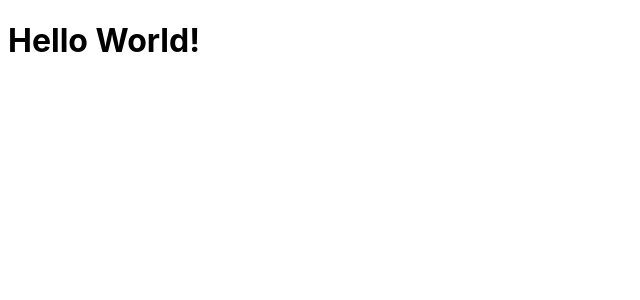
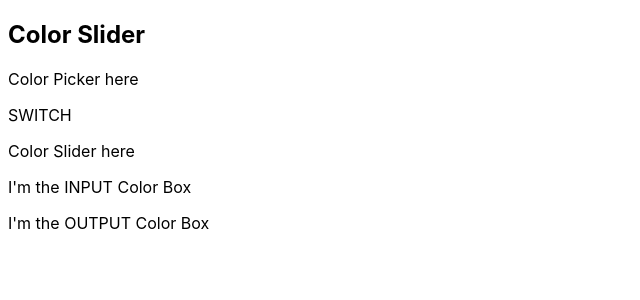
Before and after one commit to STLnick/react-color-slider, a React (Create React App) app: page / in a window 1280 px wide. Shown: the top 300 px of the page, without its empty margins (0-640 px from the left). Built offline with nearby package versions, Linux system fonts and the light colour scheme.

Commit message:
:construction: Setup basic components, imports and exports

```diff
--- a/src/App.js
+++ b/src/App.js
@@ -1,8 +1,11 @@
 import React from 'react';
+
+import { ColorTool } from './components'
+
 import './App.css';
 
 export const App = () => {
   return (
-    <h1>Hello World!</h1>
+    <ColorTool />
   );
 }
--- /dev/null
+++ b/src/components/ColorTool/ColorDisplayBox/index.js
@@ -0,0 +1,8 @@
+import React from 'react'
+
+export const ColorDisplayBox = ({ purpose }) => {
+
+  return (
+    <p>I'm the {purpose} Color Box</p>
+  )
+}
--- /dev/null
+++ b/src/components/ColorTool/ColorPicker/index.js
@@ -0,0 +1,8 @@
+import React from 'react'
+
+export const ColorPicker = () => {
+
+  return (
+    <p>Color Picker here</p>
+  )
+}
--- /dev/null
+++ b/src/components/ColorTool/ColorSlider/index.js
@@ -0,0 +1,8 @@
+import React from 'react'
+
+export const ColorSlider = () => {
+
+  return (
+    <p>Color Slider here</p>
+  )
+}
--- /dev/null
+++ b/src/components/ColorTool/Switch/index.js
@@ -0,0 +1,8 @@
+import React from 'react'
+
+export const Switch = () => {
+
+  return (
+    <p>SWITCH</p>
+  )
+}
--- /dev/null
+++ b/src/components/ColorTool/index.js
@@ -0,0 +1,22 @@
+import React, { useState } from 'react'
+
+import { ColorDisplayBox } from './ColorDisplayBox'
+import { ColorPicker } from './ColorPicker'
+import { ColorSlider } from './ColorSlider'
+import { Switch } from './Switch'
+
+export const ColorTool = () => {
+  const [shouldLighten, setShouldLighten] = useState(true)
+  const [sliderValue, setSliderValue] = useState(0)
+
+  return (
+    <div>
+      <h2>Color Slider</h2>
+      <ColorPicker />
+      <Switch />
+      <ColorSlider />
+      <ColorDisplayBox purpose="INPUT" />
+      <ColorDisplayBox purpose="OUTPUT" />
+    </div>
+  )
+}
--- a/src/components/index.js
+++ b/src/components/index.js
@@ -0,0 +1 @@
+export { ColorTool } from './ColorTool'
```
